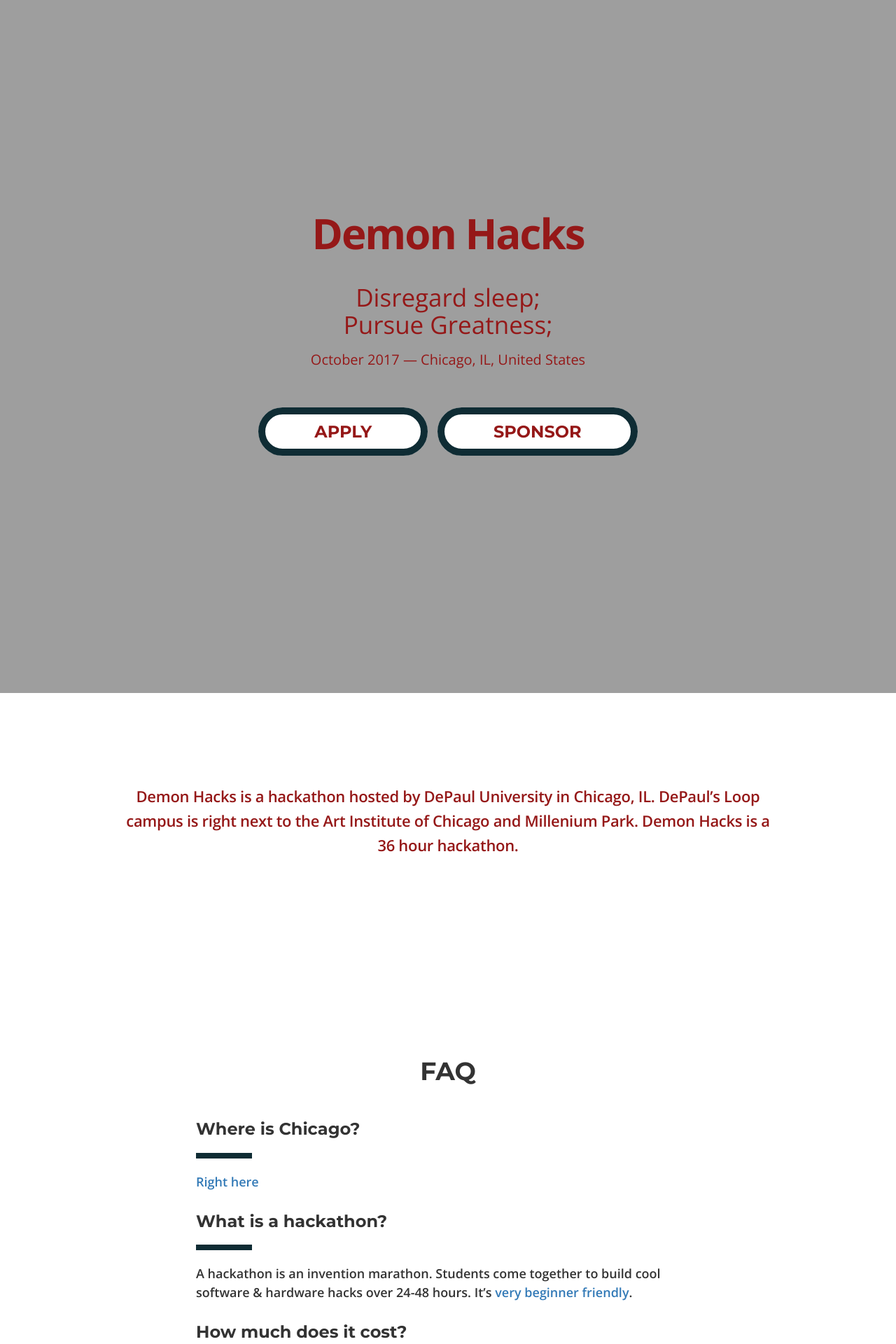
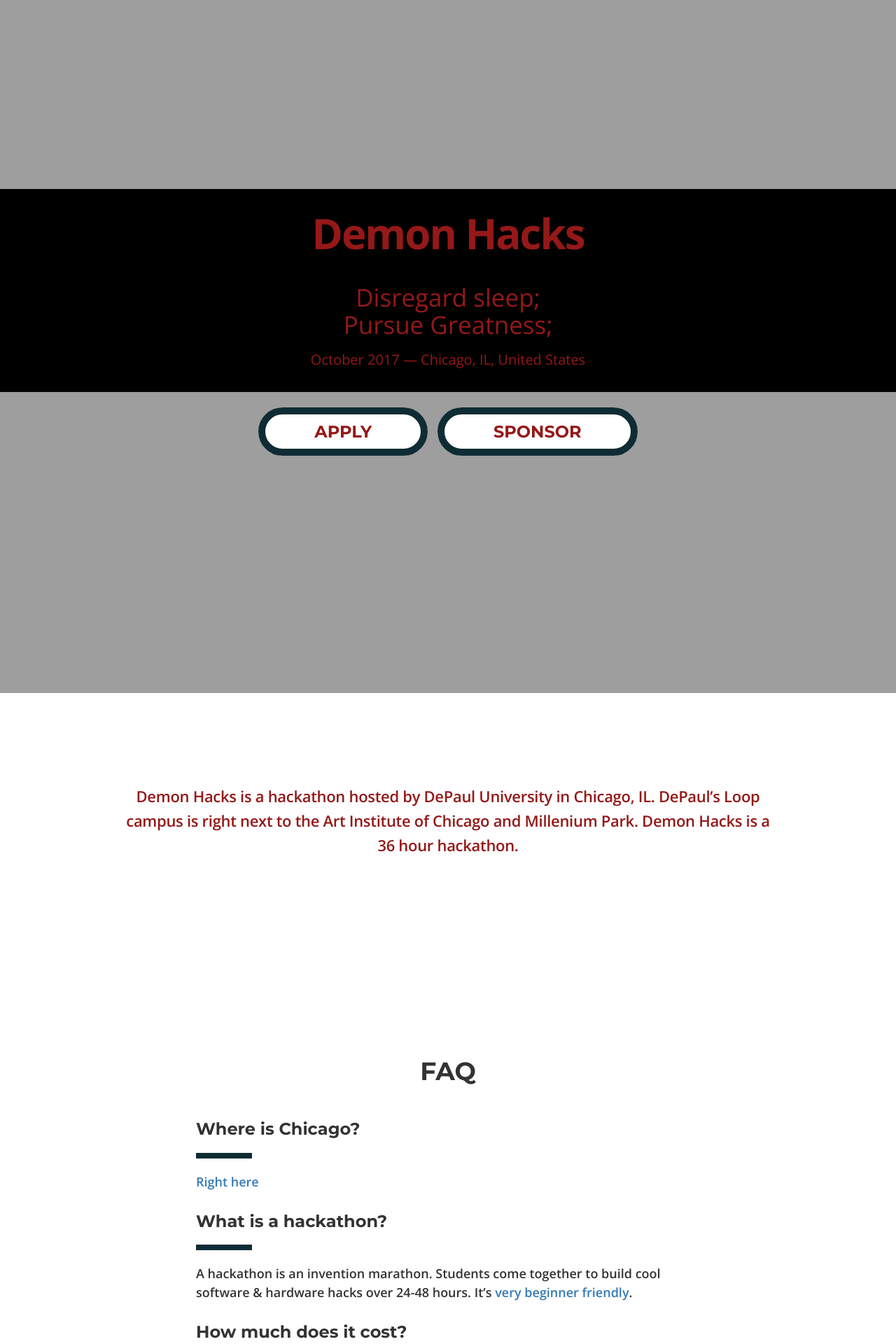
Before and after one commit to aoganezo/demonhacksTemp, a Jekyll site: the page built from index.html, in a window 1280 px wide. Shown: the top 1920 px of the page at 70% size. Built offline with Jekyll 4.4.1, drawn with Linux system fonts in a browser that asks for light colours; nearby versions of some CDN libraries; grey boxes are pictures that could not be loaded.

Commit message:
trying something with top text.

```diff
--- a/_includes/hero.html
+++ b/_includes/hero.html
@@ -1,8 +1,10 @@
 <section class="hero">
   <div class="wrapper text-center" style="background-color:">
-    <h1 rel="title">{{ site.event.name }}</h1>
-    <h2 rel="description">{{ site.event.description }}</h2>
-    <h3 rel="location">{{ site.event.date }} &mdash; {{ site.event.location }}</h3>
+	<div class="topText" style="background-color:black">
+		<h1 rel="title">{{ site.event.name }}</h1>
+		<h2 rel="description">{{ site.event.description }}</h2>
+		<h3 rel="location">{{ site.event.date }} &mdash; {{ site.event.location }}</h3>
+	</div>
     <div class="buttons">
       {% for link in site.event.hero.links %}
         {% if link.href %}
--- a/css/original.css
+++ b/css/original.css
@@ -56,8 +56,7 @@
    */
   width: 100%;
   height: 100%;
-  /*background: url("../images/bg-chicago-large-100-opacity.png") center center no-repeat;*/
-  background: url("../images/bg-chicago-25-opacity.png") center center no-repeat;
+  background: url("../images/bg-chicago-large-100-opacity.png") center center no-repeat;
   background-size: cover;
   background-color: rgba(0, 0, 0, 0.4);
   min-height: 110vh;
```
